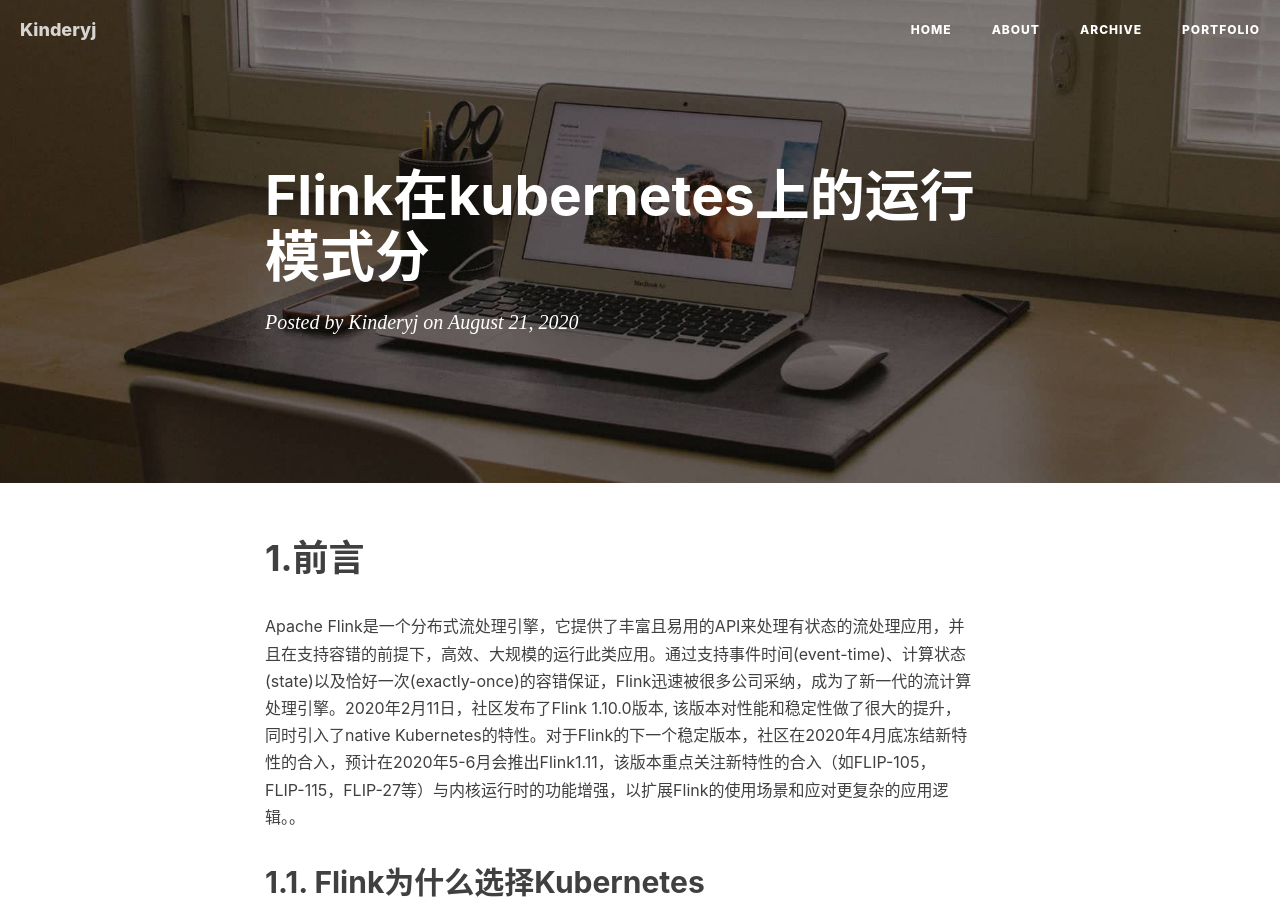
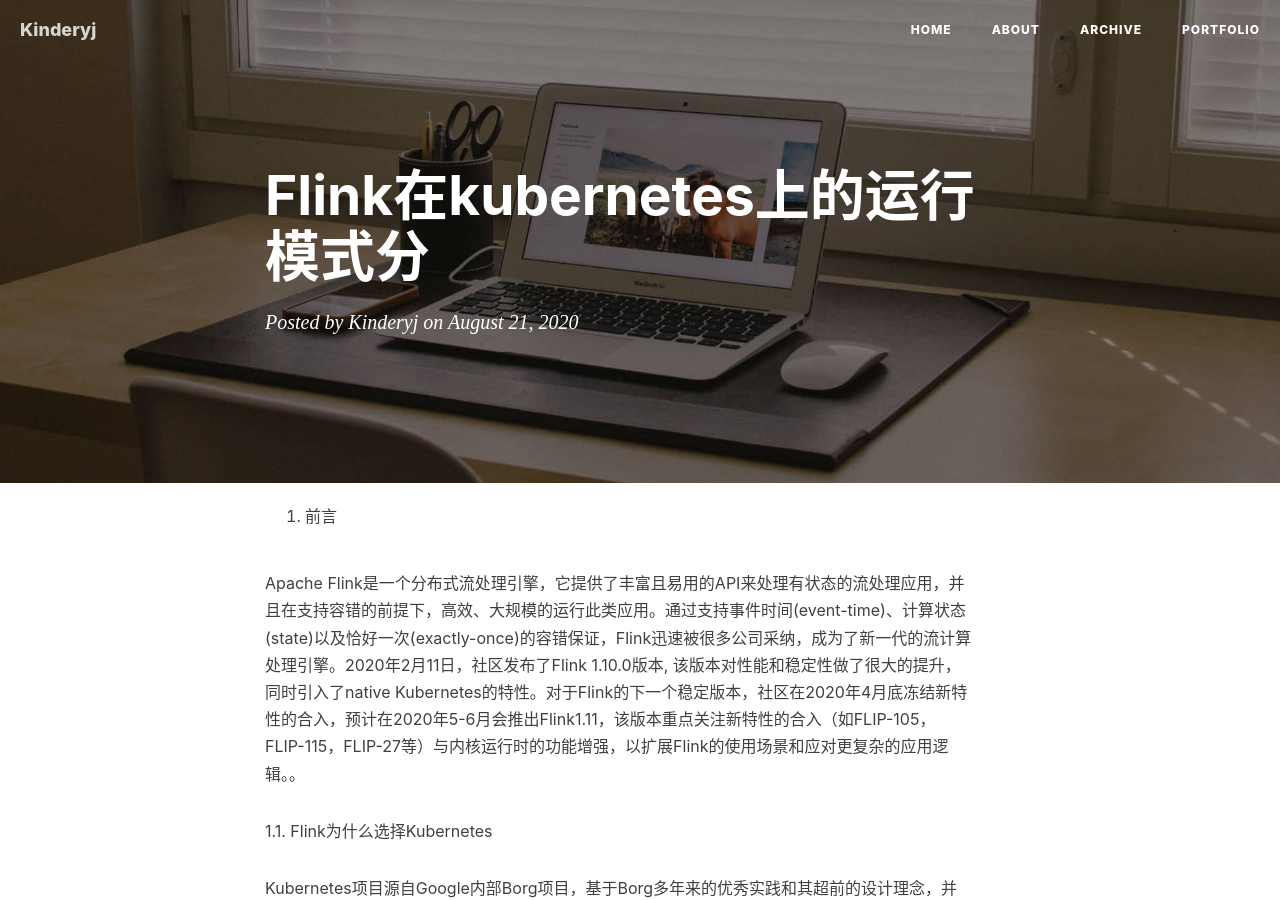
Before and after one commit to kinderyj/kinderyj.github.io, a Jekyll site: the page built from _posts/2020-08-21-Flink在Kubernetes上的运行模式分.markdown, in a window 1280 px wide and 900 px high. Built offline with Jekyll 4.4.1, drawn with Linux system fonts in a browser that asks for light colours; nearby versions of some CDN libraries; our own code applies the rules of GitHub Pages for plain Markdown files; comment, search, counter and statistics services are not loaded.

Commit message:
Update 2020-08-21-Flink在Kubernetes上的运行模式分.markdown

```diff
--- a/_posts/2020-08-21-Flink在Kubernetes上的运行模式分.markdown
+++ b/_posts/2020-08-21-Flink在Kubernetes上的运行模式分.markdown
@@ -1,8 +1,8 @@
-# 1.前言
+1. 前言
 
 Apache Flink是一个分布式流处理引擎，它提供了丰富且易用的API来处理有状态的流处理应用，并且在支持容错的前提下，高效、大规模的运行此类应用。通过支持事件时间(event-time)、计算状态(state)以及恰好一次(exactly-once)的容错保证，Flink迅速被很多公司采纳，成为了新一代的流计算处理引擎。2020年2月11日，社区发布了Flink 1.10.0版本, 该版本对性能和稳定性做了很大的提升，同时引入了native Kubernetes的特性。对于Flink的下一个稳定版本，社区在2020年4月底冻结新特性的合入，预计在2020年5-6月会推出Flink1.11，该版本重点关注新特性的合入（如FLIP-105，FLIP-115，FLIP-27等）与内核运行时的功能增强，以扩展Flink的使用场景和应对更复杂的应用逻辑。。
 
-## 1.1. Flink为什么选择Kubernetes
+1.1. Flink为什么选择Kubernetes
 
 Kubernetes项目源自Google内部Borg项目，基于Borg多年来的优秀实践和其超前的设计理念，并凭借众多豪门、大厂的背书，时至今日，Kubernetes已经成长为容器管理领域的事实标准。在大数据及相关领域，包括Spark，Hive，Airflow，Kafka等众多知名产品正在迁往Kubernetes，Apache Flink也是其中一员。Flink选择Kubernetes作为其底层资源管理平台，原因包括两个方面：
 
```
